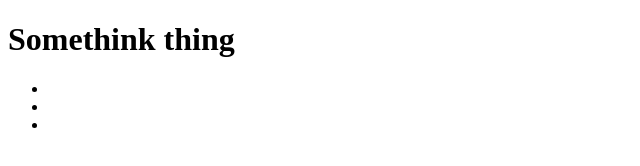
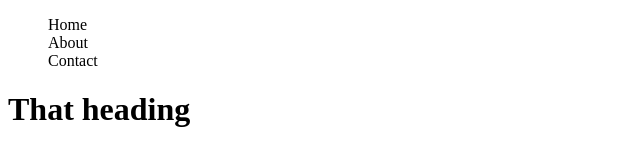
Before and after one commit to SpectrumH/react-academy, a plain HTML site: page index.html in a window 1280 px wide. Shown: the whole page, without its empty margins (0-640 px from the left). Drawn offline with Linux system fonts and the light colour scheme.

Commit message:
[CDG-9] added menu

```diff
--- a/index.html
+++ b/index.html
@@ -4,16 +4,19 @@
     <meta charset="UTF-8">
     <meta http-equiv="X-UA-Compatible" content="IE=edge">
     <meta name="viewport" content="width=device-width, initial-scale=1.0">
+    <link rel="stylesheet" type="text/css" href="./Styles/style.css">
     <title>CDG Practice</title>
 </head>
 <body>
-    <h1>Somethink thing</h1>
+<div>
  <nav>
-    <ul>
-        <li></li>
-        <li></li>
-        <li></li>
+    <ul class="menu" style="list-style-type: none;">
+        <li>Home</li>
+        <li>About</li>
+        <li>Contact</li>
     </ul>
  </nav>
+ <h1>That heading</h1>
+</div>
 </body>
 </html>
```
